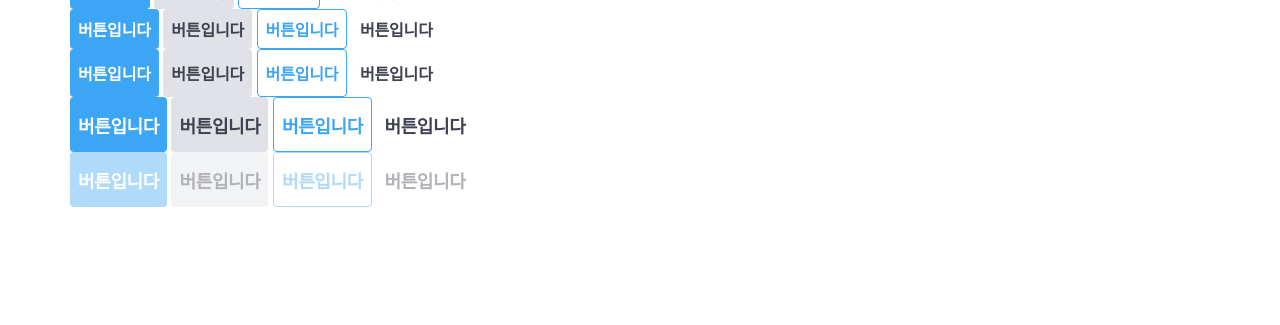
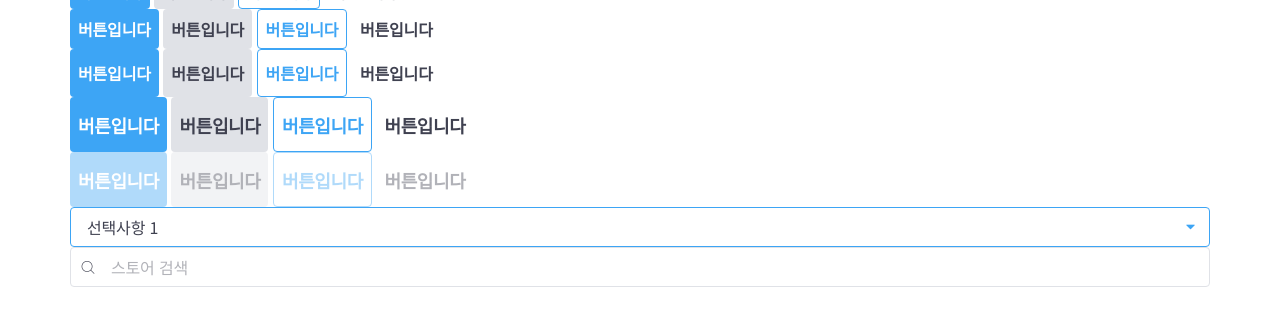
Before and after one commit to subin810/tomorrow-house-2025, a website: page index.html in a window 1280 px wide. Shown: the part 207-532 px from the top of the page. Drawn offline with nearby package versions, Linux system fonts and the light colour scheme; files that its build step writes are made by us from their sources; files whose address does not match are found by name.

Commit message:
feat: add form styles and integrate into main.scss and index.html

```diff
--- a/index.html
+++ b/index.html
@@ -136,6 +136,24 @@
         <button tyle="button" class="btn-outlined btn-55" disabled>버튼입니다</button>
         <button tyle="button" class="btn-ghost btn-55" disabled>버튼입니다</button>
       </div>
+
+      <div>
+        <div class="select-group is-active">
+          <select class="form-select">
+            <option value="1">선택사항 1</option>
+            <option value="2">선택사항 2</option>
+            <option value="3">선택사항 3</option>
+            <option value="4">선택사항 4</option>
+            <option value="5">선택사항 5</option>
+          </select>
+          <i class="ic-caret" aria-hidden></i>
+        </div>
+
+        <div class="input-group">
+          <i class="ic-search" aria-hidden></i>
+          <input class="form-input" type="text" placeholder="스토어 검색">
+        </div>
+      </div>
     </div>
   </body>
 </html>
--- a/styles/main.scss
+++ b/styles/main.scss
@@ -14,6 +14,7 @@
 @use "./modules/star-ratings";
 @use "./modules/prices";
 @use "./modules/buttons";
+@use "./modules/forms";
 
 * {
   font-family: "Noto sans KR", sans-serif;
--- /dev/null
+++ b/styles/modules/_forms.scss
@@ -0,0 +1,80 @@
+@use "../constants/colors" as c;
+@use "../mixins/text-styles" as t;
+@use "../mixins/positions" as p;
+
+%form-base {
+  @include t.text-style(16, c.$primary);
+
+  display: block;
+  width: 100%;
+  height: 40px;
+  padding: 0 16px;
+  appearance: none;
+  background-color: c.$white;
+  border: 1px solid c.$border;
+  border-radius: 4px;
+  transition: background-color 200ms ease-in-out;
+
+  &::placeholder {
+    color: c.$tertiary;
+  }
+
+  &:not(:disabled):hover {
+    background-color: c.$background;
+  }
+
+  &:disabled {
+    cursor: not-allowed;
+    opacity: 0.4;
+  }
+}
+
+.form-select,
+.form-input {
+  @extend %form-base;
+}
+
+/* NOTE: Select */
+.select-group {
+  position: relative;
+
+  &.is-active {
+    .form-select {
+      border-color: c.$blue;
+    }
+
+    .ic-caret {
+      color: c.$blue;
+    }
+  }
+
+  .form-select {
+    padding-right: 40px;
+    text-overflow: ellipsis;
+  }
+
+  .ic-caret {
+    @include p.pos-center-y;
+
+    right: 8px;
+    font-size: 24px;
+    color: c.$tertiary;
+    pointer-events: none;
+  }
+}
+
+/* NOTE: Input */
+.input-group {
+  position: relative;
+
+  .ic-search {
+    @include p.pos-center-y;
+
+    left: 10px;
+    font-size: 16px;
+  }
+
+  .form-input {
+    padding-left: 40px;
+  }
+}
```
